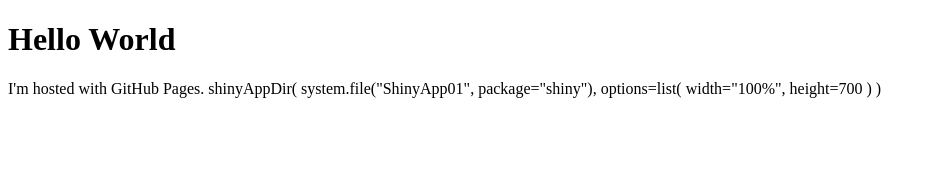
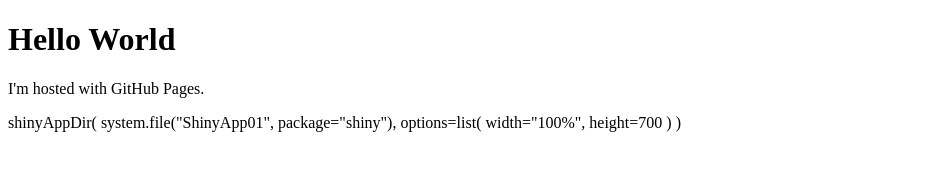
Before and after one commit to arquenum13/arquenum13.github.io, a plain HTML site: page index.html in a window 1280 px wide. Shown: the whole page, without its empty margins (0-936 px from the left). Drawn offline with Linux system fonts and the light colour scheme.

Commit message:
Update index.html

```diff
--- a/index.html
+++ b/index.html
@@ -2,13 +2,12 @@
 <html>
 <body>
 <h1>Hello World</h1>
-<p>I'm hosted with GitHub Pages.
+<p>I'm hosted with GitHub Pages.</p>
 shinyAppDir(
   system.file("ShinyApp01", package="shiny"),
   options=list(
     width="100%", height=700
   )
 )
-</p>
 </body>
 </html>
```
